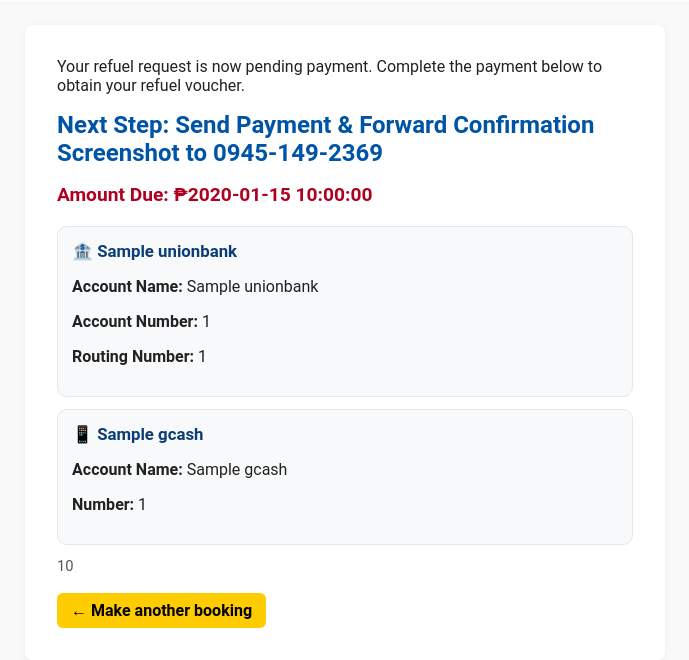
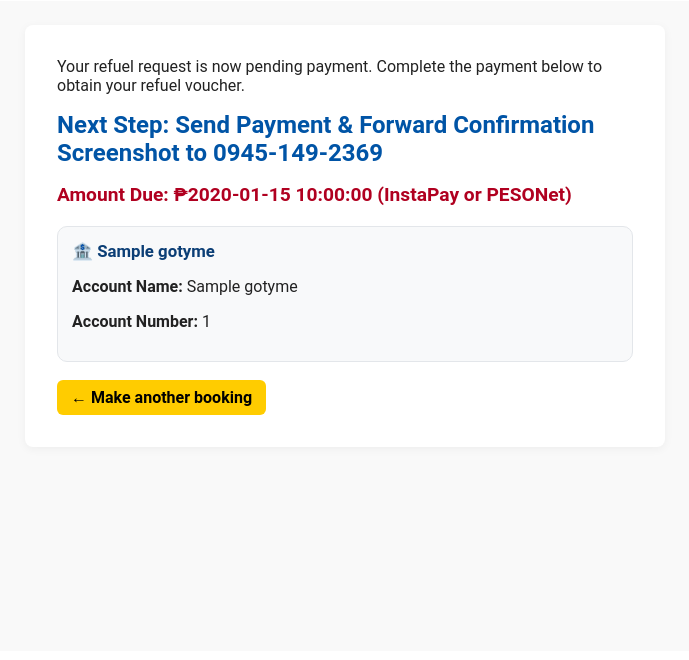
Before and after one commit to kayacohen/unifleet-v2-webapp, a Flask app: template templates/booking_success.html in a window 1280 px wide. Shown: the part 149-809 px from the top of the page, without its empty margins (295-984 px from the left). After the commit the page ends 598 px from the top, so only its background shows below. Run offline with Flask 3, Linux system fonts and the light colour scheme; the template is opened without the code that fills it: most values are stand-ins (such as "Sample title", 1, 10 or a date in 2020).

Commit message:
chore(payments): confirmation page shows only GoTyme Bank; remove GCash/UnionBank

```diff
--- a/templates/booking_success.html
+++ b/templates/booking_success.html
@@ -114,35 +114,16 @@
 
       <div class="payment-instructions">
         <h2 style="margin-top:0; color:#0054a6;">Next Step: Send Payment & Forward Confirmation Screenshot to 0945-149-2369</h2>
-        <p class="amount-due">Amount Due: ₱{{ due_amount }}</p>
+        <p class="amount-due">Amount Due: ₱{{ due_amount }} (InstaPay or PESONet)</p>
 
         <div class="payment-box">
-          <h3>🏦 {{ payment_info.unionbank.label }}</h3>
-          <p><strong>Account Name:</strong> {{ payment_info.unionbank.account_name }}</p>
+          <h3>🏦 {{ payment_info.gotyme.label }}</h3>
+          <p><strong>Account Name:</strong> {{ payment_info.gotyme.account_name }}</p>
           <p>
             <strong>Account Number:</strong>
-            <span id="union-account">{{ payment_info.unionbank.account_number }}</span>
-          </p>
-          {% if payment_info.unionbank.routing_number %}
-          <p>
-            <strong>Routing Number:</strong>
-            <span id="union-routing">{{ payment_info.unionbank.routing_number }}</span>
-          </p>
-          {% endif %}
-
-        </div>
-
-        <div class="payment-box">
-          <h3>📱 {{ payment_info.gcash.label }}</h3>
-          <p><strong>Account Name:</strong> {{ payment_info.gcash.account_name }}</p>
-          <p>
-            <strong>Number:</strong>
-            <span id="gcash-account">{{ payment_info.gcash.account_number }}</span>
+            <span id="gotyme-account">{{ payment_info.gotyme.account_number }}</span>
           </p>
         </div>
-
-        <p class="fee-note">{{ payment_info.fee_note }}</p>
-      </div>
 
       <div class="btn-row">
         <a href="{{ url_for('book') }}" class="btn btn-primary">← Make another booking</a>
```
